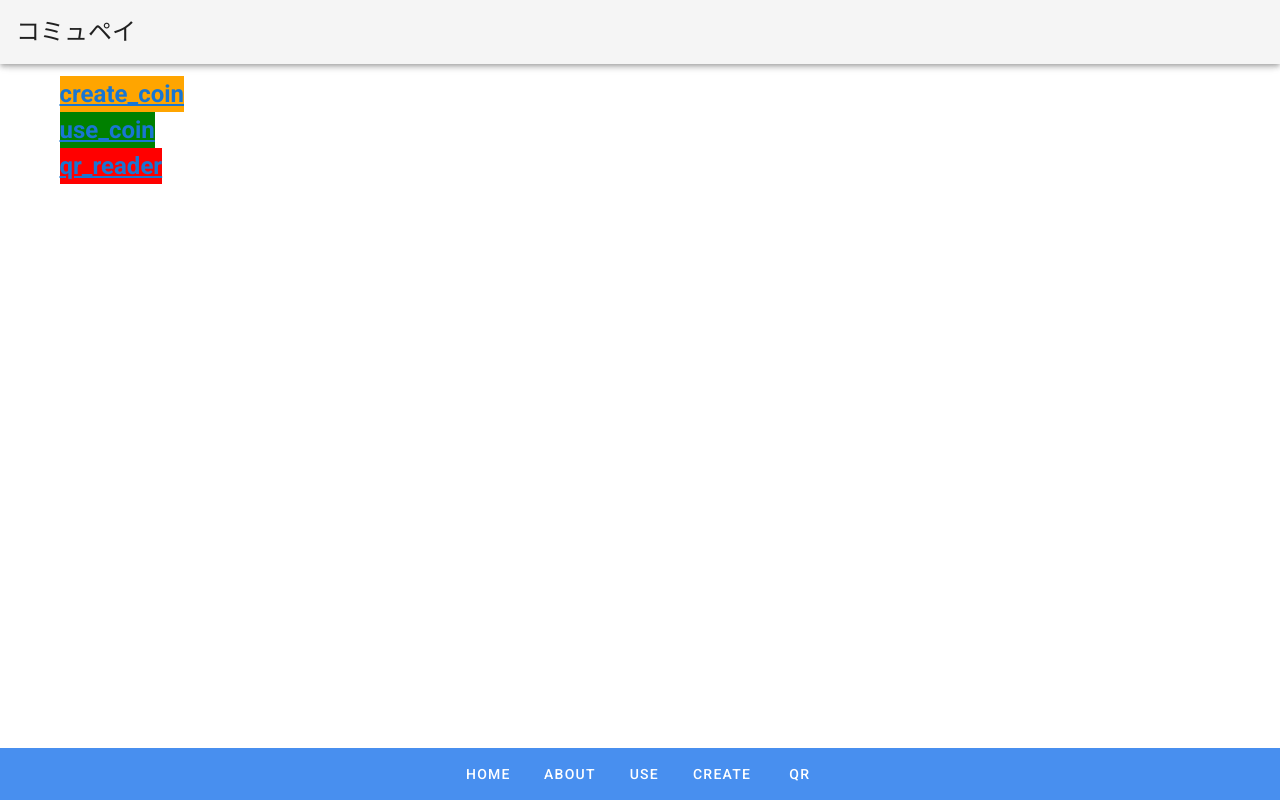
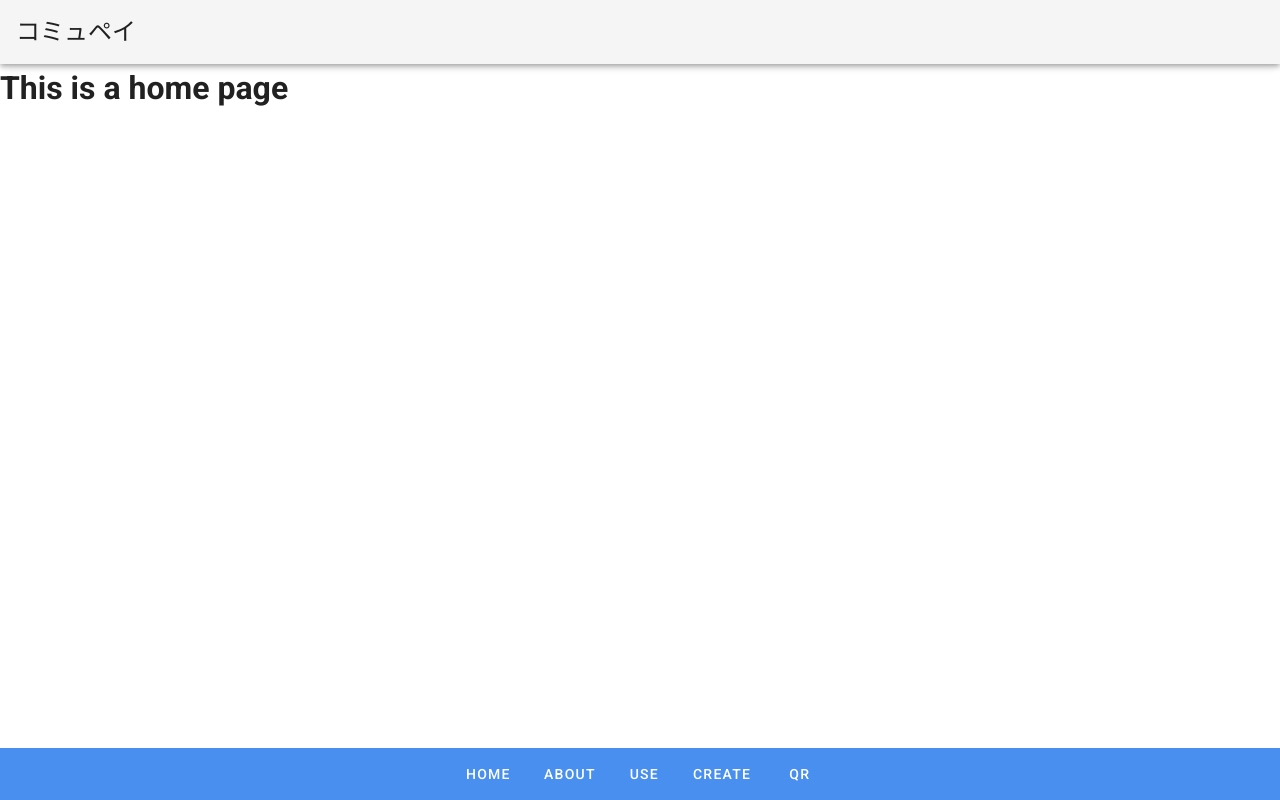
Before and after one commit to Futaba-Kosuke/community-pay, a Vue app: page / in a window 1280 px wide. Built offline with nearby package versions, Linux system fonts and the light colour scheme.

Commit message:
[update] 遷移ボタンの表示を一旦中断しました。
仕様変更の可能性があるため、遷移ボタンの表示を一時停止します。

```diff
--- a/src/views/Home.vue
+++ b/src/views/Home.vue
@@ -1,18 +1,10 @@
 <template>
-  <v-container>
+  <!-- <v-container>
     <TransitionButton title="create_coin" link="/create_coin"/>
     <TransitionButton title="use_coin" link="/use_coin"/>
     <TransitionButton title="qr_reader" link="/qr_reader"/>
-  </v-container>
+  </v-container> -->
+  <div class="home">
+    <h1>This is a home page</h1>
+  </div>
 </template>
-
-<script>
-import TransitionButton from '@/components/TransitionButton.vue'
-
-export default {
-  name: 'home',
-  components: {
-    TransitionButton,
-  }
-}
-</script>
```
